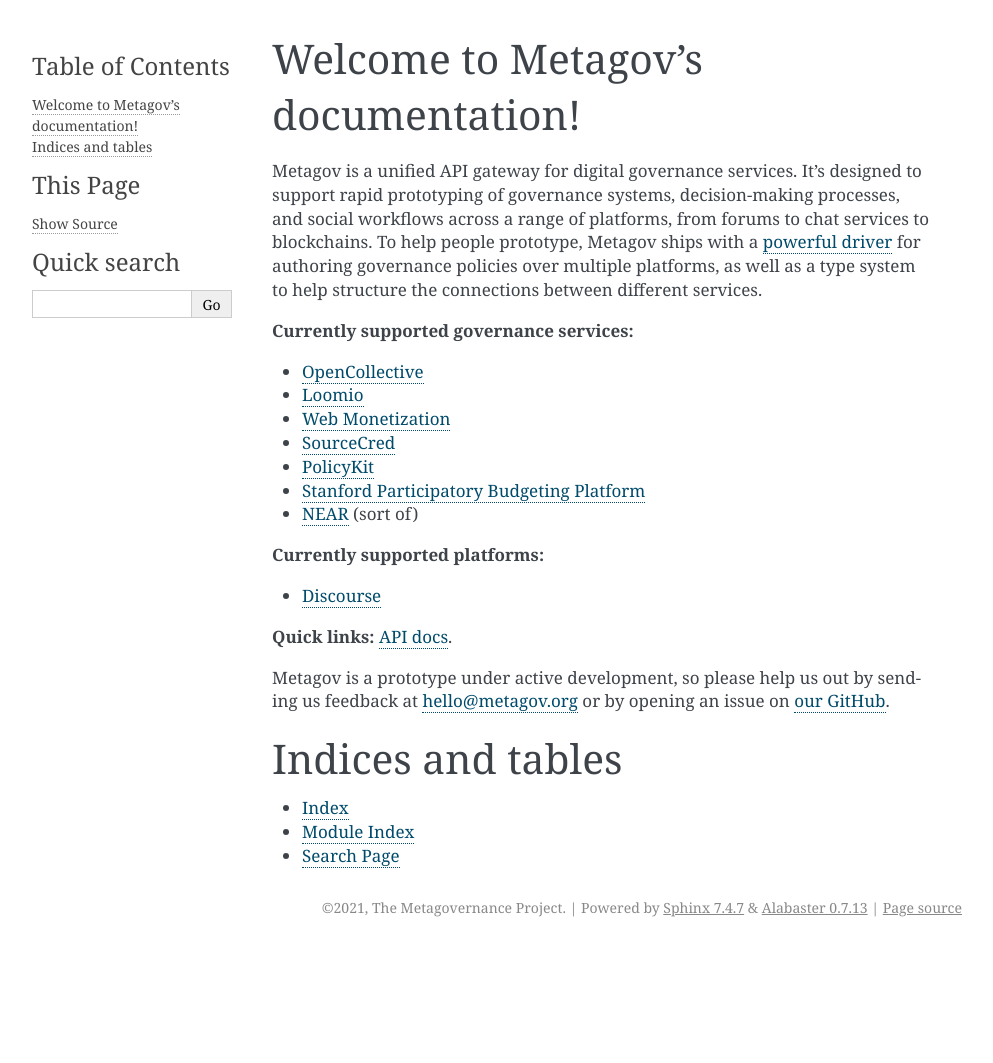
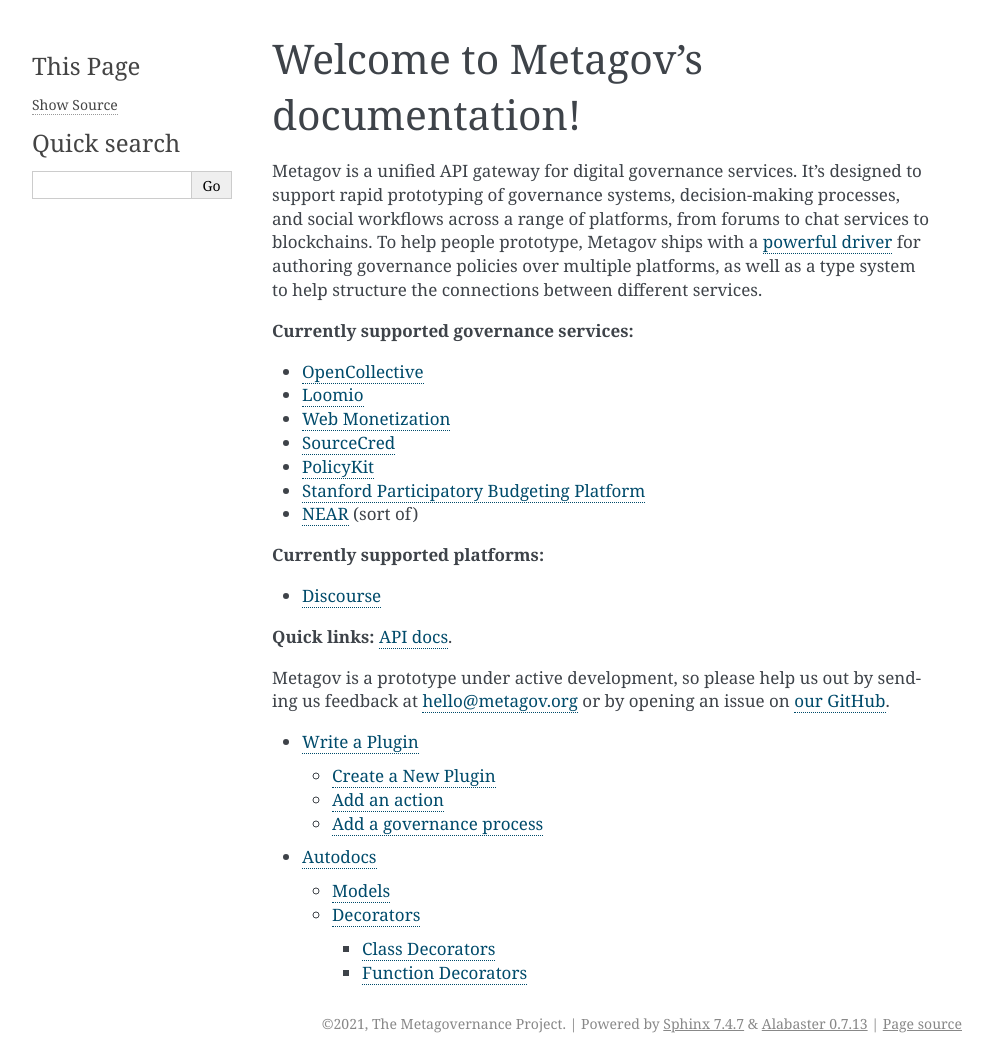
Before and after one commit to metagov/gateway, a Sphinx documentation site: the page built from docs/index.rst, in a window 1280 px wide. Shown: the whole page, without its empty margins (148-1141 px from the left). Built offline with Sphinx 7.4.7, drawn with Linux system fonts in a browser that asks for light colours; before the commit the page ends 947 px from its top, so only the background shows below that; some of the changed lines change nothing that is shown.

Commit message:
Update documentation

```diff
--- a/docs/autodocs/core.rst
+++ b/docs/autodocs/core.rst
@@ -1,5 +1,6 @@
 Autodocumentation
 =================
+.. _autodocs-ref:
 
 Models
 ######
--- a/docs/index.rst
+++ b/docs/index.rst
@@ -30,17 +30,7 @@
 
 Metagov is a prototype under active development, so please help us out by sending us feedback at hello@metagov.org or by opening an issue on `our GitHub <https://github.com/metagov/metagov-prototype>`_.
 
-Indices and tables
-==================
-
-* :ref:`genindex`
-* :ref:`modindex`
-* :ref:`search`
-
 
 .. toctree::
-   :hidden:
-   :maxdepth: 2
-   :caption: Autodocs
-
-   Core <autodocs/core>
+   Write a Plugin <write_a_plugin>
+   Autodocs <autodocs/core>
--- /dev/null
+++ b/docs/write_a_plugin.rst
@@ -0,0 +1,103 @@
+How to Write a Plugin
+#####################
+
+Create a new plugin to connect Metagov to one or more external platforms or governance tools.
+
+The plugin can implement one or several of the following capabilities:
+
+1. Perform actions
+2. Perform asynchronous governance processes
+
+Create a New Plugin
+*******************
+
+Begin by creating a proxy subclass of the ``Plugin`` Django model for our new plugin, ``ExamplePlugin``. This model goes in the ``models.py`` in the new plugin directory.
+
+Decorate it with the ``@Registry.plugin`` decorator so that Metagov core picks it up.
+
+If the plugin requires any configuration, such as an API key or server URL, define a ``jsonschema`` for the config shape. Metagov core will validate the configuration that is provided to the ``/community`` endpoint.
+
+.. code-block:: python
+
+    import metagov.core.plugin_decorators as Registry
+    from metagov.core.models import Plugin
+
+    @Registry.plugin
+    class ExamplePlugin(Plugin):
+        name = 'example-plugin'
+        config_schema = {
+            "type": "object",
+            "properties": {
+                "my_required_config": {"type": "string"},
+                "my_optional_config": {"type": "integer"},
+                "my_optional_config_2": {"type": "integer", "default": 100},
+            },
+            "required": ["my_required_config"]
+        }
+
+        class Meta:
+            proxy = True
+
+
+Add an action
+*************
+
+Add a function to your class and decorate it with the ``@Registry.action`` decorator.
+
+In this example, the action will be exposed as an endpoint at ``/action/example-plugin.my-action``.
+
+If the action fails, the function should raise an exception.
+
+..
+   _TODO define error type and structure
+
+.. code-block:: python
+
+        @Registry.action(
+            slug='my-action',
+            description='Perform an action on behalf of a user',
+            input_schema=my_input_schema,
+            output_schema=my_output_schema
+        )
+        def do_something(self, parameters, initiator):
+            print(self.parameters) # parameters have been validated against `my_input_schema`
+            print(self.config['my_required_config']) # access the plugin configuration, if needed
+            return {'id': 123} # output will be validated against `my_output_schema`
+
+Add a governance process
+************************
+
+Creating a proxy subclass of the ``GovernanceProcess`` Django model for our new governance process, ``MyGovProcess``. This model should be declared after the ``ExamplePlugin`` model.
+
+Decorate it with the ``@Registry.governance_process`` decorator so that Metagov core picks it up.
+
+In this example, the process will be exposed as an endpoint at ``/process/example-plugin.my-gov-process``.
+
+See the :ref:`Autodocumentation <autodocs-ref>` and complete example plugin for more information on how to implement each function.
+
+.. code-block:: python
+
+    @Registry.governance_process
+    class MyGovProcess(GovernanceProcess):
+        name = 'my-gov-process'
+        plugin_name = 'example-plugin'
+        input_schema = {} #optional jsonschema for validation
+
+        class Meta:
+            proxy = True
+
+        def start(self, parameters):
+            # kick off the asynchronous governance process and return immediately
+            pass
+
+        def close(self):
+            # close the governance process; save the outcome
+            pass
+
+        def poll(self):
+            # poll the governance process; update state if necessary
+            pass
+
+        def receive_webhook(self):
+            # receive incoming webhook; update state if necessary
+            pass
```
